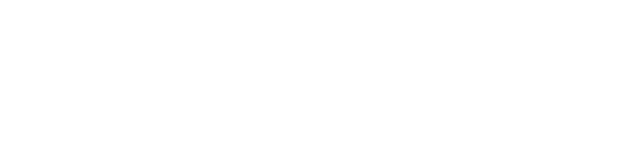
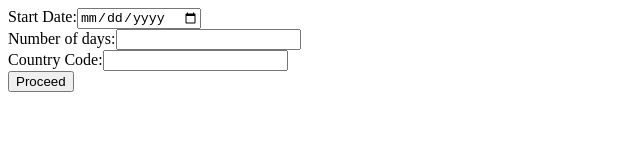
Before and after one commit to wchavarria03/calendar-generator, a website: page index.html in a window 1280 px wide. Shown: the whole page, without its empty margins (0-640 px from the left). Drawn offline with Linux system fonts and the light colour scheme.

Commit message:
Adding headers creation

```diff
--- a/index.html
+++ b/index.html
@@ -5,6 +5,12 @@
   <title>Calendar</title>
 </head>
 <body>
+  <form onSubmit="return my_Calendar.initCalendars()">
+    <label for="startDateInput">Start Date:</label><input id="startDateInput" type="date"/><br>
+    <label for="numberOfDaysInput">Number of days:</label><input id="numberOfDaysInput" type="number" min="1"/><br>
+    <label for="countryCodeInput">Country Code:</label><input id="countryCodeInput" type="text"/><br>
+    <input type="submit" value="Proceed"/>
+  </form>
   <div id="calendars">
 
   </div>
--- a/public/my-calendar.js
+++ b/public/my-calendar.js
@@ -1 +1,93 @@
-console.log('my-calendar');
+var my_Calendar = (function () {
+  function initCalendars() {
+    var startDate = new Date(document.getElementById('startDateInput').value);
+    var numDays = document.getElementById('numberOfDaysInput').value;
+    //TODO add basic input validations
+
+    var initialDay = startDate.getDate();
+    console.log(_calculateMonthDaysAmount(startDate.getMonth(), startDate.getFullYear()));
+    var months = ['January', 'February', 'March', 'April', 'May', 'June', 'July', 'August', 'September', 'October', 'November', 'December'];
+
+    //TODO create 'foreach' for each month needed to full fill the requested days amount
+    document.getElementById('calendars').appendChild(_createCalendar(months[startDate.getUTCMonth()], startDate.getFullYear()));
+
+    return false;
+  }
+
+  function _calculateMonthDaysAmount(mm, yyyy) {
+    var daysOfMonth;
+    if ((mm === 3) || (mm === 5) || (mm === 8) || (mm === 10)) {
+      daysOfMonth = 30;
+    } else {
+      daysOfMonth = 31;
+      if (mm === 1) {
+        if (yyyy / 4 - parseInt(yyyy / 4) !== 0) {
+          daysOfMonth = 28;
+        } else {
+          if (yyyy / 100 - parseInt(yyyy / 100) !== 0) {
+            daysOfMonth = 29;
+          } else {
+            if (yyyy / 400 - parseInt(yyyy / 400) !== 0) {
+              daysOfMonth = 28;
+            } else {
+              daysOfMonth = 29;
+            }
+          }
+        }
+      }
+    }
+    return daysOfMonth;
+  }
+
+
+  //UI functions
+  function _createCalendar(month, year) {
+    var calendarFragment = document.createDocumentFragment();
+    var calendar = document.createElement('table');
+    var daysHeaders = ['S', 'M', 'T', 'W', 'T', 'F', 'S'];
+    calendar.appendChild(_createDaysHeadersRow(daysHeaders));
+    calendar.appendChild(_createMonthHeader(month, year));
+    //calendar.appendChild(_createWeek(startDay, startValidDay));
+
+    return calendarFragment.appendChild(calendar);
+  }
+
+  function _createDaysHeadersRow(daysHeaders) {
+    var daysHeaderRow = document.createDocumentFragment();
+    var daysHeaderRowTr = document.createElement('tr');
+
+    daysHeaders.forEach(function (dayText) {
+      var dayHeaderTh = document.createElement('th');
+      dayHeaderTh.appendChild(document.createTextNode(dayText));
+      daysHeaderRowTr.appendChild(dayHeaderTh)
+    });
+    return daysHeaderRow.appendChild(daysHeaderRowTr);
+  }
+
+  function _createMonthHeader(month, year) {
+    var monthFragment = document.createDocumentFragment();
+    var monthHeaderRowTr = document.createElement('tr');
+    var monthHeaderRowTd = document.createElement('td');
+    var monthHeaderText = document.createTextNode(month + ' ' + year);
+    var colspan = document.createAttribute('colspan');
+    colspan.value = "7";
+    monthHeaderRowTd.setAttributeNode(colspan);
+    monthHeaderRowTd.appendChild(monthHeaderText);
+    monthHeaderRowTr.appendChild(monthHeaderRowTd);
+
+    return monthFragment.appendChild(monthHeaderRowTr);
+  }
+
+  function _createWeek(startDay, startValidDay) {
+    var weekFragment = document.createDocumentFragment();
+
+    for (var i = 0; i < 7; i++) {
+      var day = document.createElement('li');
+      weekFragment.appendChild(day);
+    }
+  }
+
+  return {
+    initCalendars: initCalendars
+  };
+})();
```
